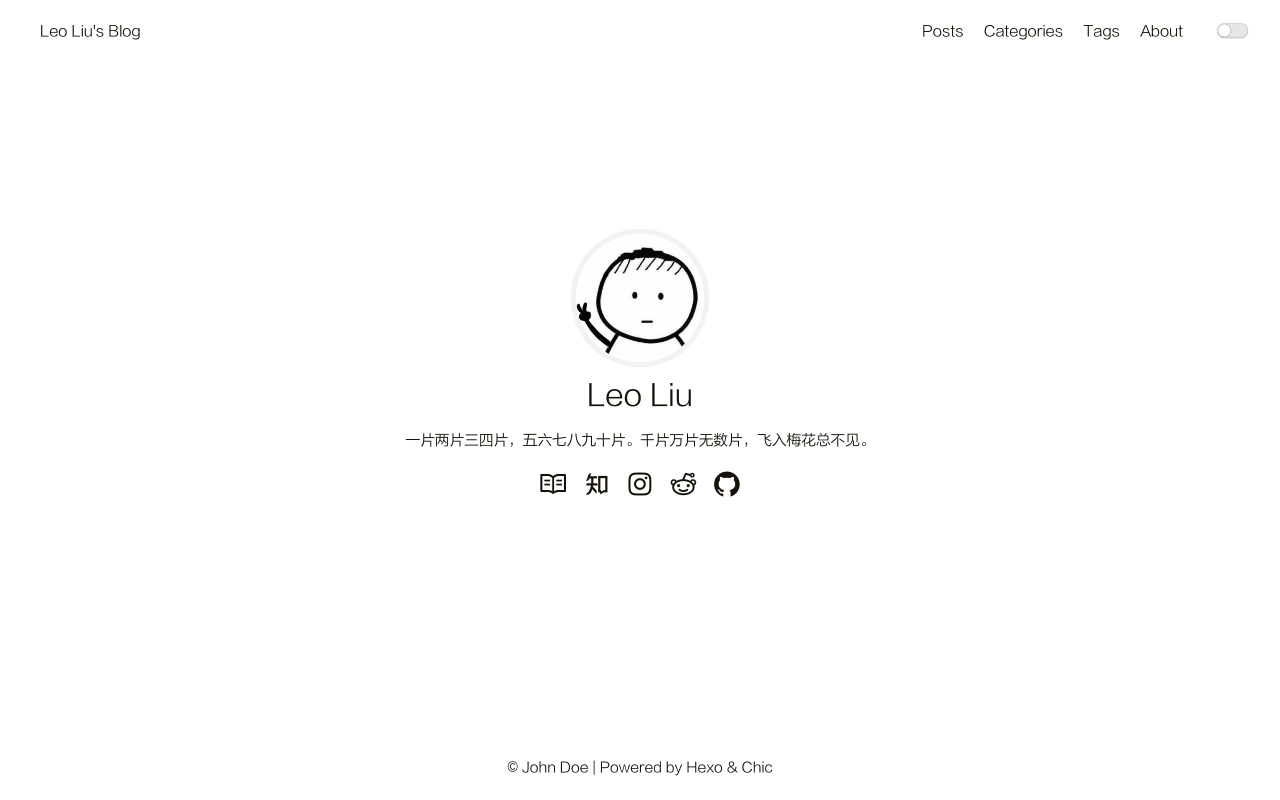
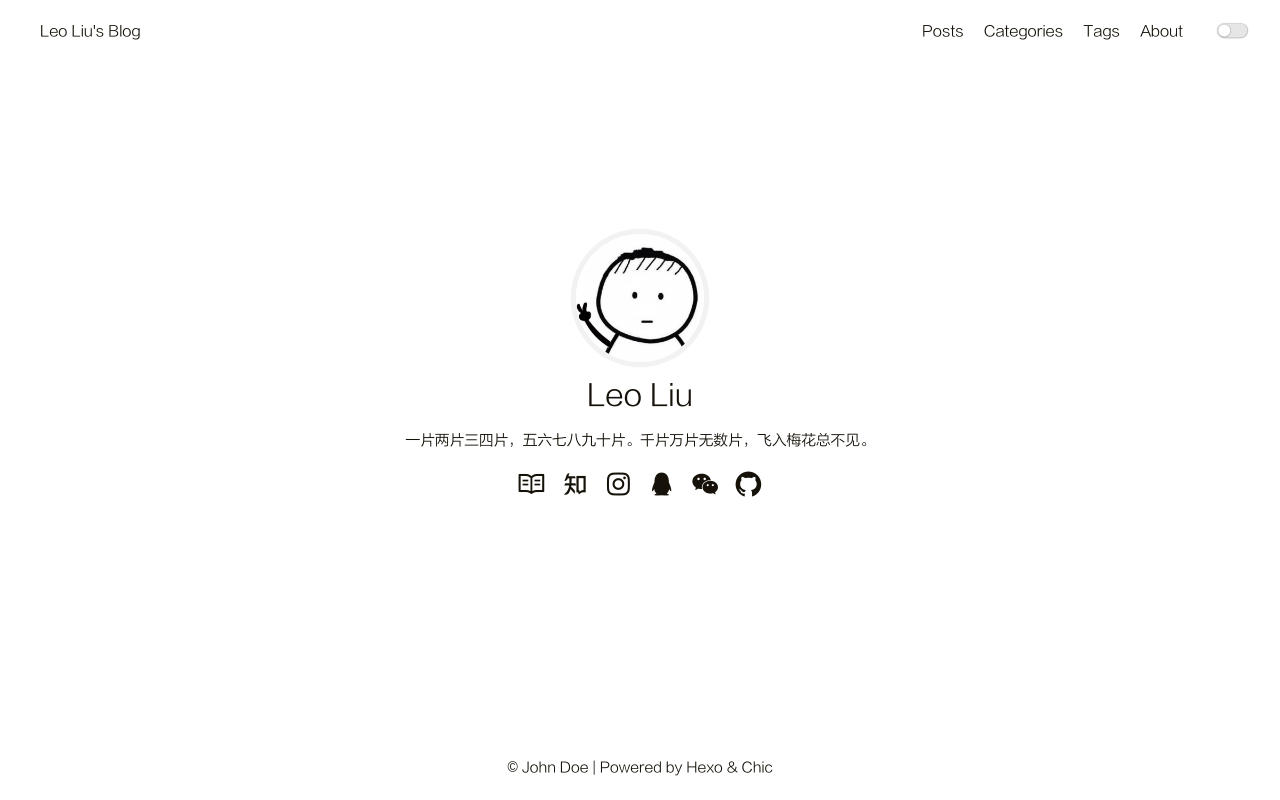
Before and after one commit to Leo-Liu-C/Leo-Liu-C.github.io, a plain HTML site: page index.html in a window 1280 px wide. Drawn offline with Linux system fonts and the light colour scheme.

Commit message:
Site updated: 2019-11-13 16:10:30

```diff
--- a/index.html
+++ b/index.html
@@ -139,14 +139,21 @@
 
                     </a>
 
-                    <a class="link-item" title="Reddit" href="">
+                    <a class="link-item" title="QQ" href="">
 
 
-                            <i class="iconfont icon-reddit"></i>
+                            <i class="iconfont icon-qq"></i>
 
                     </a>
 
-                    <a class="link-item" title="Github" href="https://github.com" target="_blank" rel="noopener">
+                    <a class="link-item" title="WeChat" href="">
+
+
+                            <i class="iconfont icon-wechat"></i>
+
+                    </a>
+
+                    <a class="link-item" title="Github" href="https://github.com/Leo-Liu-C" target="_blank" rel="noopener">
 
 
                             <i class="iconfont icon-github"></i>
```
